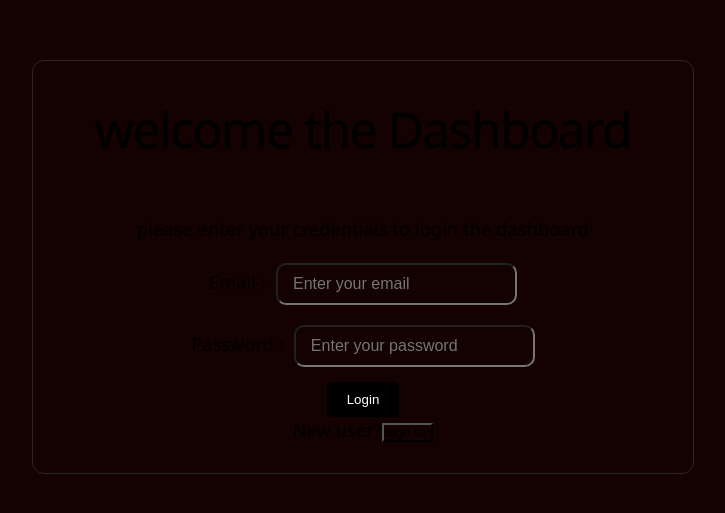
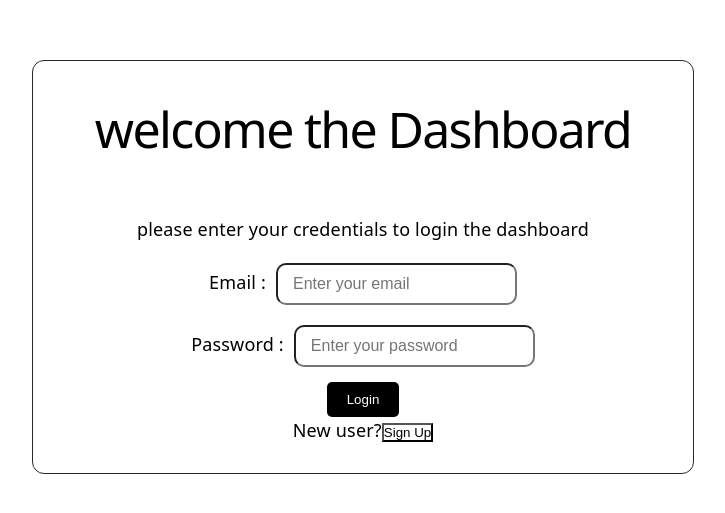
Before and after one commit to Avijeet-jha/Ticket-Tracker, a React (Vite) app: page / in a window 1280 px wide. Shown: the part 133-646 px from the top of the page, without its empty margins (277-1002 px from the left). Built offline with nearby package versions, Linux system fonts and the light colour scheme.

Commit message:
modified:   src/pages/login.css

```diff
--- a/src/pages/login.css
+++ b/src/pages/login.css
@@ -1,15 +1,17 @@
 * {
-    background-color: #140101ff;
+  background-color: rgb(255, 255, 255);
   color: #000000;
 }
+
 .login-page {
   min-height: 100vh;
   display: flex;
   justify-content: center;
   align-items: center;
 }
+
 .form-group {
-    margin:10px;
+  margin: 10px;
   padding: 5px;
 
 }
@@ -38,6 +40,7 @@
   margin: 10px;
   padding: 5px;
 }
+
 label {
   margin-right: 10px;
 }
@@ -47,6 +50,7 @@ input {
   border-radius: 10px;
 
 }
+
 .login-input {
   padding: 10px 15px;
   font-size: 16px;
```
Lines whose indentation alone changed are shown as unchanged.
